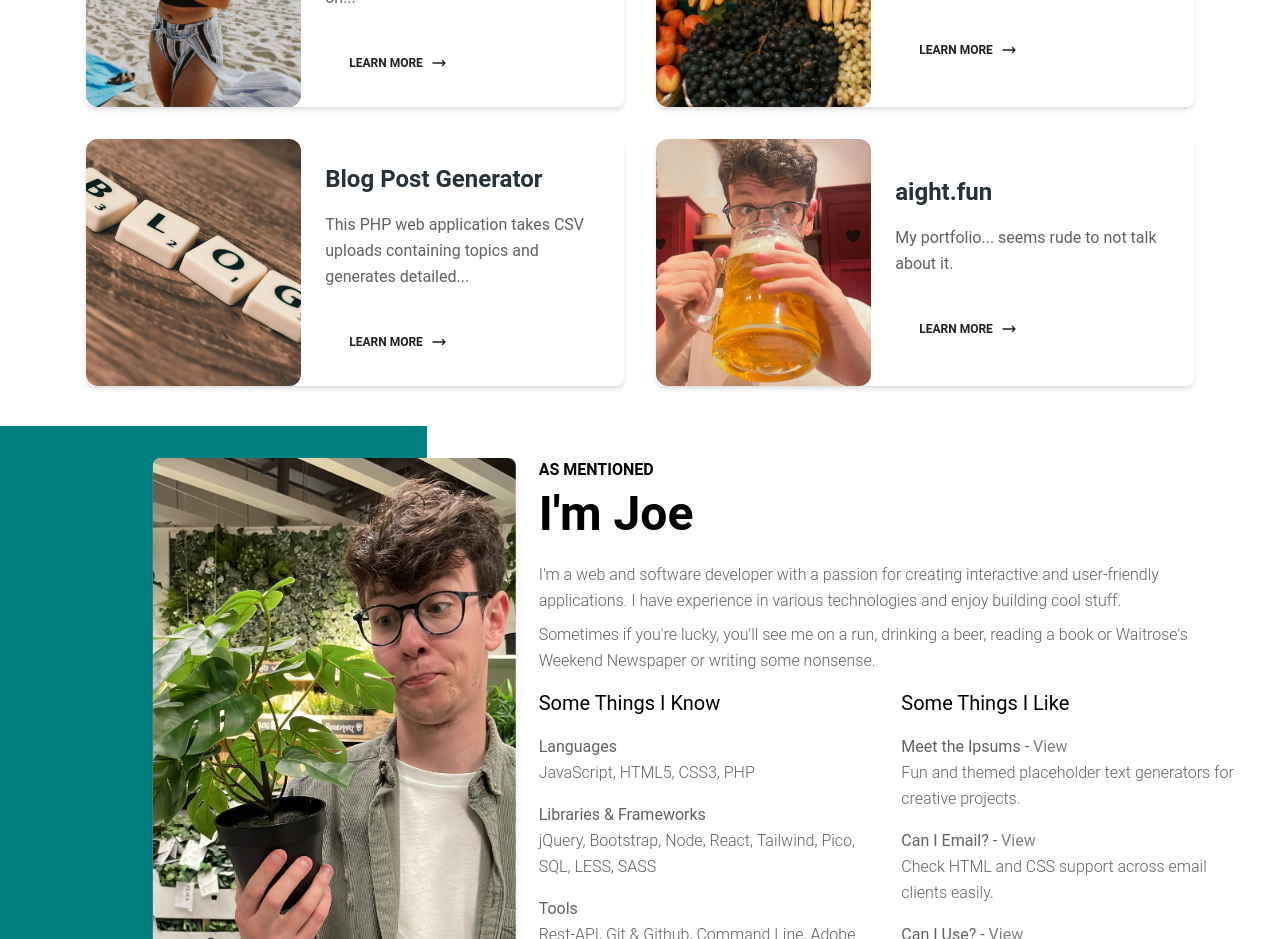
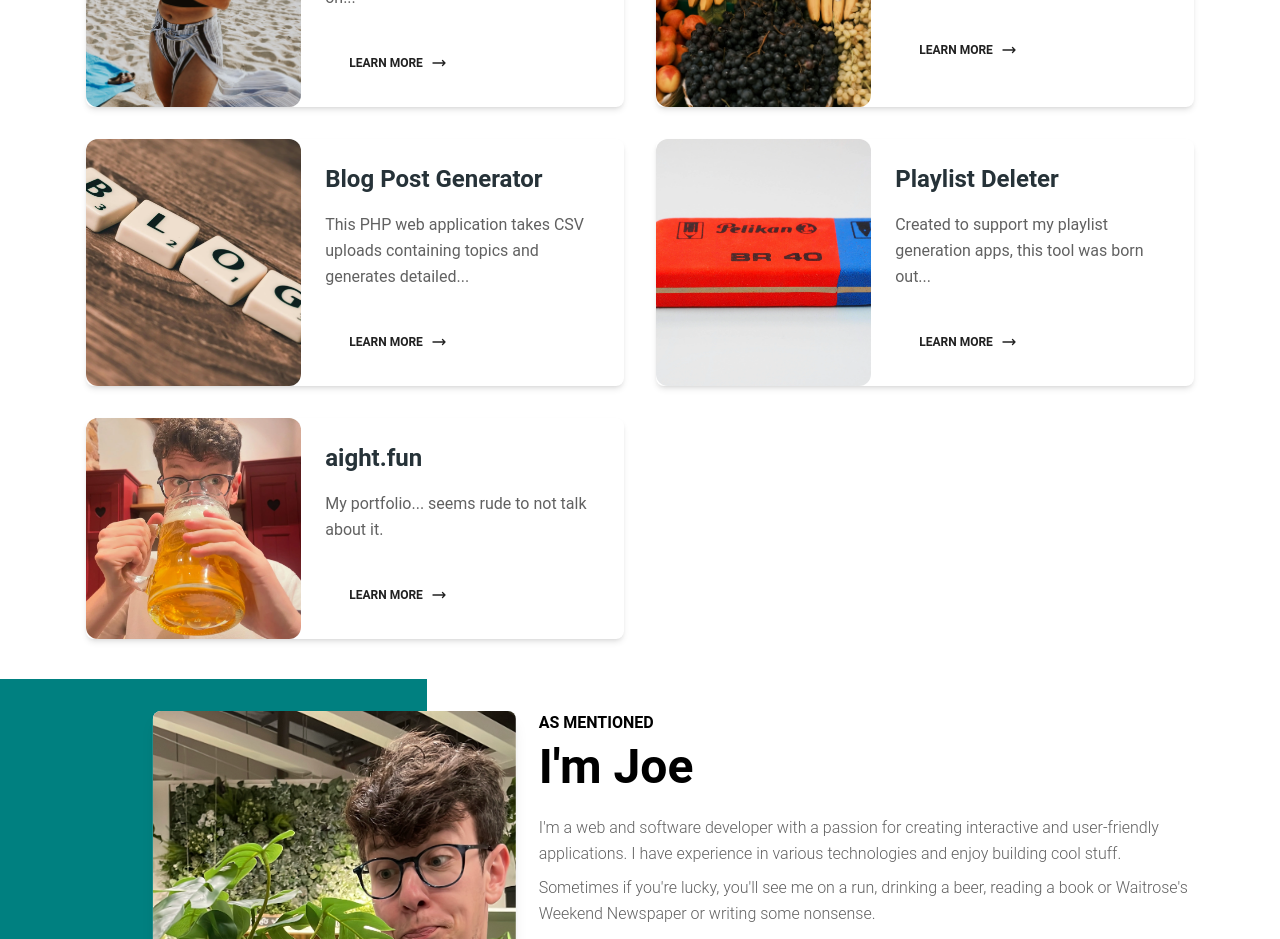
Before and after one commit to JoeShippo/aight.cool, a React (Create React App) app: page / in a window 1280 px wide. Shown: the part 980-1919 px from the top of the page. Built offline with nearby package versions, Linux system fonts and the light colour scheme.

Commit message:
Added a New Project & Added an Additional Piece of Data to Each Modal

```diff
--- a/src/App.js
+++ b/src/App.js
@@ -5,11 +5,11 @@ import AboutSection from './components/AboutSection';
 
 import Footer from './components/Footer';
 
-import holidayifyImage from './assets/holidayify.webp'; // Adjust the path relative to the component
-import nutrientsImage from './assets/nutrients.webp'; // Adjust the path relative to the component
-import portfolioImage from './assets/portfolio.webp'; // Adjust the path relative to the component
-import blogImage from './assets/blog.webp'; // Adjust the path relative to the component
-
+import holidayifyImage from './assets/holidayify.webp';
+import nutrientsImage from './assets/nutrients.webp';
+import portfolioImage from './assets/portfolio.webp';
+import blogImage from './assets/blog.webp';
+import deleterImage from './assets/delete.webp';
 
 
 const images = {
@@ -17,6 +17,7 @@ const images = {
   nutrients: nutrientsImage,
   portfolio: portfolioImage,
   blog: blogImage,
+  deleter: deleterImage,
 };
 
 function App() {
@@ -27,6 +28,7 @@ function App() {
       technologies: ['PHP', 'CSS', 'JavaScript', 'SQL', 'Rest-API','GIT', 'Tailwind & DaisyUI'],
       link: 'https://holidayify.aight.fun',
       imageUrl: images.holidayify,
+      status: 'Under 3rd Party Review',
     },
     {
       title: 'Nutrient Calculator',
@@ -34,6 +36,7 @@ function App() {
       technologies: ['PHP', 'JavaScript', 'SQL', 'CSS', 'Tailwind & DaisyUI', 'GIT'],
       link: 'http://nutrients.aight.fun',
       imageUrl: images.nutrients,
+      status: 'Version 2 In Development',
     },
     {
       title: 'Blog Post Generator',
@@ -41,18 +44,26 @@ function App() {
       technologies: ['PHP', 'HTML', 'API', 'CSS', 'PICO CSS', 'GIT'],
       link: 'https://github.com/JoeShippo/BlogPostGenerator',
       imageUrl: images.blog,
+      status: 'GitHub Only',
     },
 
+    {
+      title: 'Playlist Deleter',
+      description: 'Created to support my playlist generation apps, this tool was born out of necessity, turns out deleting over 300 test playlists is quite time-consuming. The Spotify Playlist Deleter is a streamlined web app that allows users to easily manage and delete their Spotify playlists in bulk. With a simple and intuitive interface, users can authenticate with their Spotify account, view their entire list of playlists, and select multiple playlists to delete with a single click. Designed with a focus on usability and speed, the app is perfect for anyone who needs to clean up their Spotify account without the hassle of manual deletion.',
+      technologies: ['PHP', 'HTML', 'CSS', 'Chota CSS', 'JavaScript', 'Spotify Web API', 'cURL (PHP)', 'Git', 'GitHub', 'MAMP'],
+      link: 'https://github.com/JoeShippo/PlaylistDeleter',
+      imageUrl: images.deleter,
+      status: 'GitHub Only',
+    },
     {
       title: 'aight.fun',
       description: 'My portfolio... seems rude to not talk about it.',
       technologies: ['React', 'CSS', 'Tailwind & Material Tailwind', 'GIT'],
       link: 'https://aight.fun',
       imageUrl: images.portfolio,
+      status: 'Live',
     },
   ];
-
-
   return (
     <div className="App">
       <Hero />
--- a/src/components/Card.js
+++ b/src/components/Card.js
@@ -15,7 +15,7 @@ const truncateText = (text, wordLimit) => {
     : text;
 };
 
-const ProjectCard = ({ title, description, technologies, link, imageUrl }) => {
+const ProjectCard = ({ title, description, technologies, link, imageUrl, status }) => {
   const [isModalOpen, setIsModalOpen] = useState(false);
 
   const handleOpenModal = () => setIsModalOpen(true);
@@ -67,7 +67,7 @@ const ProjectCard = ({ title, description, technologies, link, imageUrl }) => {
       <ProjectModal
         isOpen={isModalOpen}
         onClose={handleCloseModal}
-        project={{ title, description, technologies, link, imageUrl }}
+        project={{ title, description, technologies, link, imageUrl, status }}
       />
     </>
   );
--- a/src/components/ProjectModal.js
+++ b/src/components/ProjectModal.js
@@ -40,7 +40,10 @@ const ProjectModal = ({ isOpen, onClose, project }) => {
                         <div className="flex items-center justify-between">
                             <DialogHeader className="flex flex-col items-start p-0 mb-4">
                                 {" "}
-                                <Typography className="" variant="h4">
+                                <span className="px-2 py-1 text-xs font-medium text-white tealBG rounded-full">
+                                    {project.status}
+                                </span>
+                                <Typography className="mt-2" variant="h4">
                                     {project.title}
                                 </Typography>
                             </DialogHeader>
```
Also changed, not shown: src/assets/delete.webp (added).
